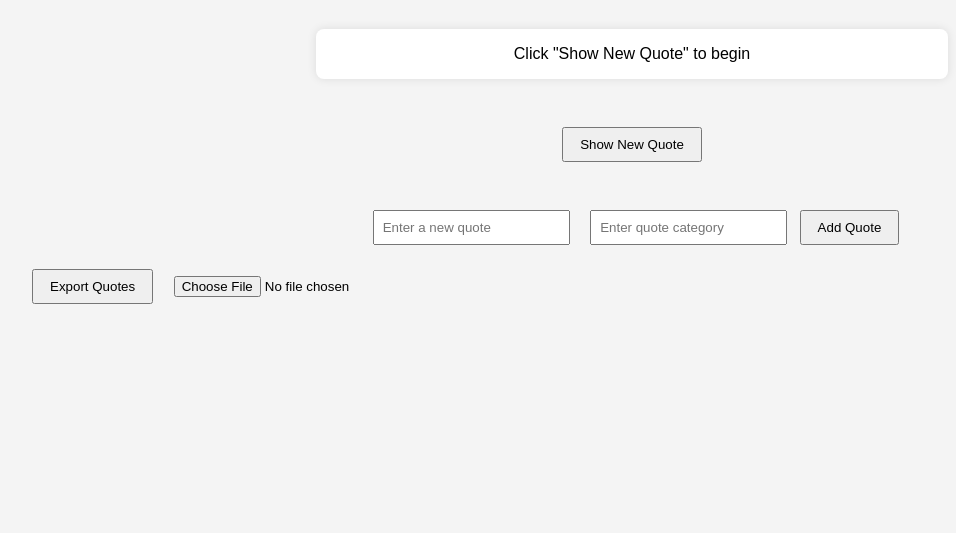
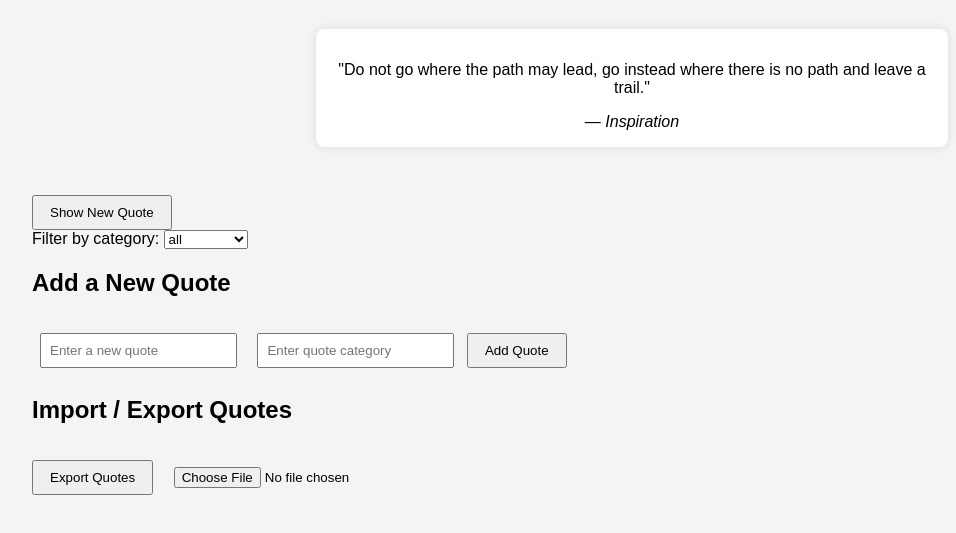
Before and after one commit to birad-pithon/alx_fe_javascript, a plain HTML site: page dom-manipulation/index.html in a window 1280 px wide. Shown: the part 101-634 px from the top of the page, without its empty margins (8-964 px from the left). Drawn offline with Linux system fonts and the light colour scheme.

Commit message:
git add index.html script.js
git commit -m " adding Dynamic Quote Generator"

```diff
--- a/dom-manipulation/index.html
+++ b/dom-manipulation/index.html
@@ -36,26 +36,41 @@
       cursor: pointer;
     }
   </style>
-
-
   </head>
   <body>
+
     <h1>Dynamic Quote Generator</h1>
-    <div id="quoteDisplay">Click "Show New Quote" to begin</div>
-    <div class="controls">
-     <button id="newQuote">Show New Quote</button>
+
+    <!-- Quote display -->
+    <div id="quoteDisplay">Loading quote...</div>
+
+    <!-- Show new quote -->
+    <button id="newQuote">Show New Quote</button>
+
+    <!-- Category filter -->
+    <div>
+      <label for="categoryFilter">Filter by category:</label>
+      <select id="categoryFilter">
+        <option value="all">All Categories</option>
+      </select>
     </div>
 
-    <div class="controls">
+    <!-- Add quote form-->
+    <div class="form-section">
+      <h2>Add a New Quote</h2>
       <input id="newQuoteText" type="text" placeholder="Enter a new quote" />
       <input id="newQuoteCategory" type="text" placeholder="Enter quote category" />
-      <button onclick="addQuote()">Add Quote</button>
+      <button id="addQuoteBtn">Add Quote</button>
     </div>
 
-    <div>
+    <!-- Import/export -->
+    <div class="form-section">
+      <h2>Import / Export Quotes</h2>
       <button onclick="exportToJsonFile()">Export Quotes</button>
       <input type="file" id="importFile" accept=".json" onchange="importFromJsonFile(event)" />
     </div>
+
+    <!-- Javasript logic -->
     <script src="script.js"></script>
   </body>
   </html>
```
